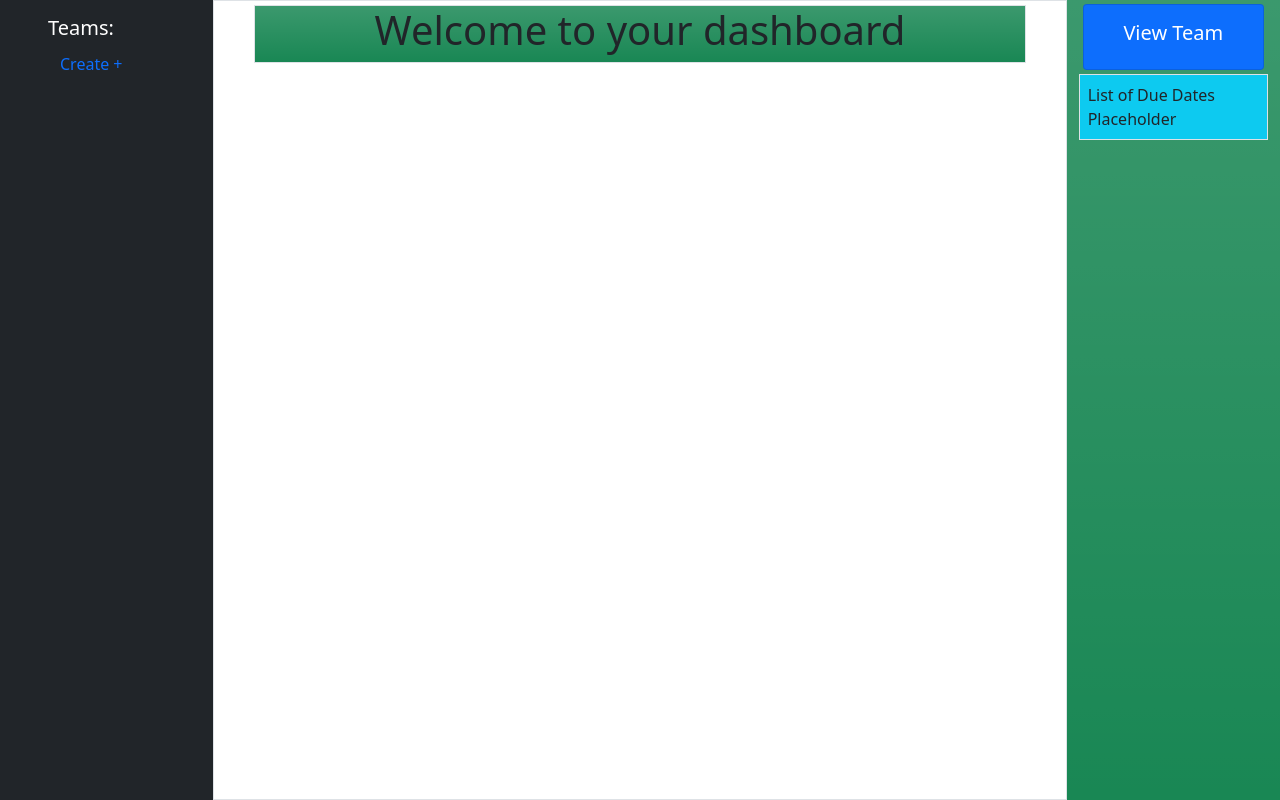
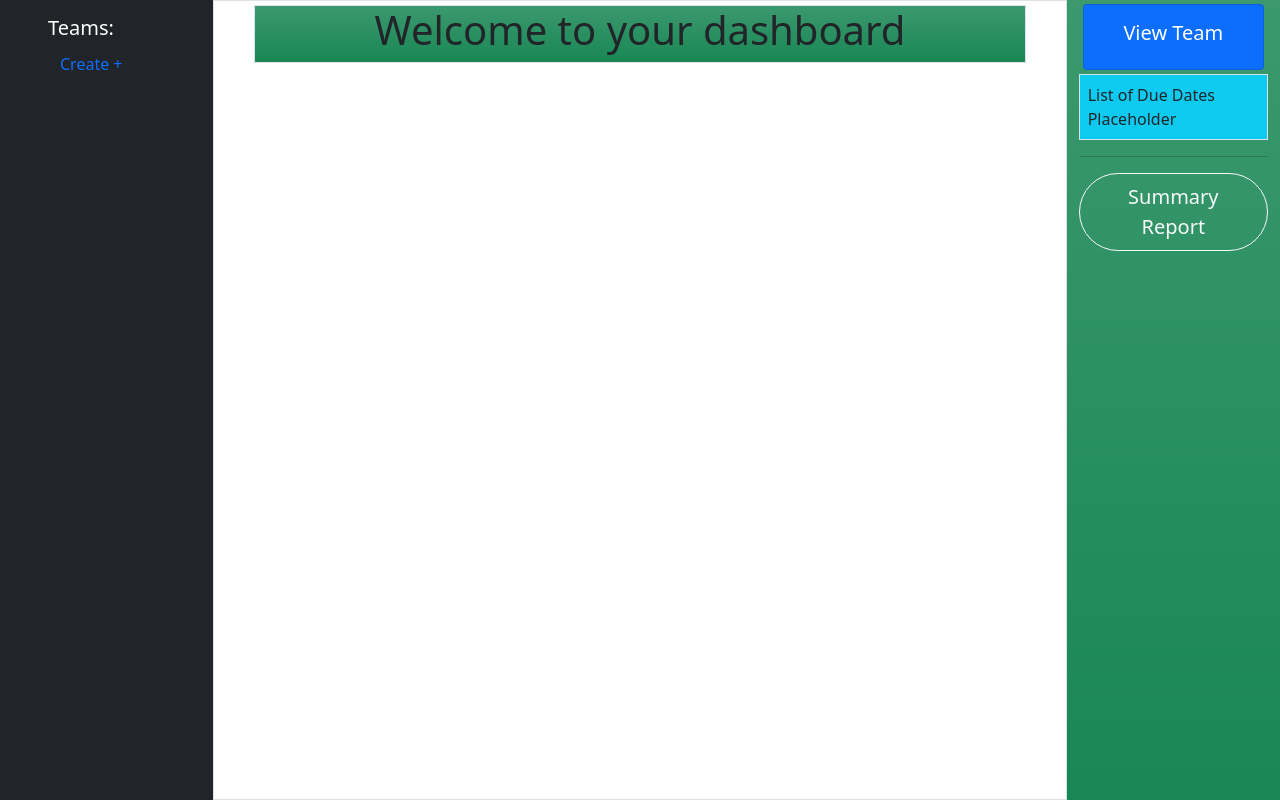
Before and after one commit to Hxsan/Lemming, a Django app: template tasks/templates/dashboard.html in a window 1280 px wide. Shown: the part 56-856 px from the top of the page. Run offline with Django 4.2, Linux system fonts and the light colour scheme; the template is opened without the code that fills it, so the values that code supplies are empty; some libraries are stand-ins or nearby versions.

Commit message:
make button for summary and base template for report

```diff
--- a/task_manager/urls.py
+++ b/task_manager/urls.py
@@ -35,4 +35,5 @@ urlpatterns = [
     path('dashboard/view-task/<int:task_id>/remove_task/', views.remove_task, name='remove_task'),
     path('dashboard/show_team/<int:team_id>/remove_member/<str:member_username>/', views.remove_member, name='remove_member'),
     path('delete-team/<int:team_id>/', views.delete_team, name='delete_team'),
+    path('summary_report', views.summary_report, name='summary_report')
 ]
--- a/tasks/templates/dashboard.html
+++ b/tasks/templates/dashboard.html
@@ -2,7 +2,7 @@
 {% block content %}
 <div class="container-fluid">
 	<!-- Height is calculated by the height of the page minus the nav-menu height -->
-  <div class="row row-cols-3 bg-gradient" style="height: calc(100vh - 55.99px)">
+	<div class="row row-cols-3 bg-gradient">
 		<!-- Sidebar Left -->
 		<div class="col-2 bg-dark">
 			{% include 'partials/sidebar.html' %}
@@ -52,6 +52,9 @@
 			<div class="p-2 border align-self-start bg-info">
 				List of Due Dates Placeholder
 			</div>
+			<hr>
+			<div class="text-center">
+				<a href="{% url 'summary_report' %}" class="btn btn-outline-light btn-lg rounded-pill">Summary Report</a>
 			</div>
 		</div>
 	</div>
--- a/tasks/templates/partials/sidebar.html
+++ b/tasks/templates/partials/sidebar.html
@@ -71,29 +71,6 @@
             window.location.href = tag.attr('href');
         });
 
-        // Moves nav-items offscreen / onscreen
-
-        $('.move').on('click', function(e) {
-            e.preventDefault();
-            var sidebar = $('.sidebar');
-            var arrowOut = $('.arrow-out');
-
-            if (sidebar.hasClass('slide-off')) {
-                arrowOut.animate({ left: '-=50px'}, 'fast')
-
-                sidebar.removeClass('slide-off');
-                sidebar.addClass('slide-on');
-                // Slide arrow-out offscreen THEN menu onscreen
-            } else {
-                sidebar.removeClass('slide-on');
-                sidebar.addClass('slide-off');
-
-                arrowOut.animate({ left: '+=50px'}, 'slow')
-                // Slide menu offscreen THEN arrow-out onscreen
-            }
-
-        });
-
         // Redirects to correct pages based on which team was clicked on sidebar
 
         $('.view-team-button').on('click', function(e) {
--- /dev/null
+++ b/tasks/templates/summary_report.html
@@ -0,0 +1,4 @@
+{% extends 'base_content.html' %}
+{% block content %}
+
+{% endblock %}
--- a/tasks/templates/task_information.html
+++ b/tasks/templates/task_information.html
@@ -34,18 +34,16 @@
                     {%endif%}
                 {%endif%}
                 <!--This below hidden input is to store the value of task_completed as it changes-->
-            <div class="d-inline-block">
                 <input type="text" hidden="True" name="task_completed" value={{task.task_completed}}>
                 <input type="Submit" name="edit_submit" value = "Save" class="btn btn-primary">
-            </form>
                 <!-- ADD PROPER ADMIN CHECK-->
                 {% if is_admin %}
                     <form method="POST" action="{% url 'remove_task' task_id=task.id %}">
                         {% csrf_token %}
                         <button class="btn btn-danger" type="submit">Remove Task</button>
                     </form>
-            </div>
                 {% endif %}
+            </form>
         </div>
         <div class="col-auto">
             <div class="mt-5" style="border-left: 2px dashed black; height: 81%"></div>
--- a/tasks/views.py
+++ b/tasks/views.py
@@ -222,6 +222,10 @@ def view_task(request, team_id=1, task_id=1):
 
     return render(request, 'task_information.html', context)
 
+@login_required
+def summary_report(request):
+    return render(request, 'summary_report.html')
+
 @login_prohibited
 def home(request):
     """Display the application's start/home screen."""
```
Lines whose indentation alone changed are shown as unchanged.
